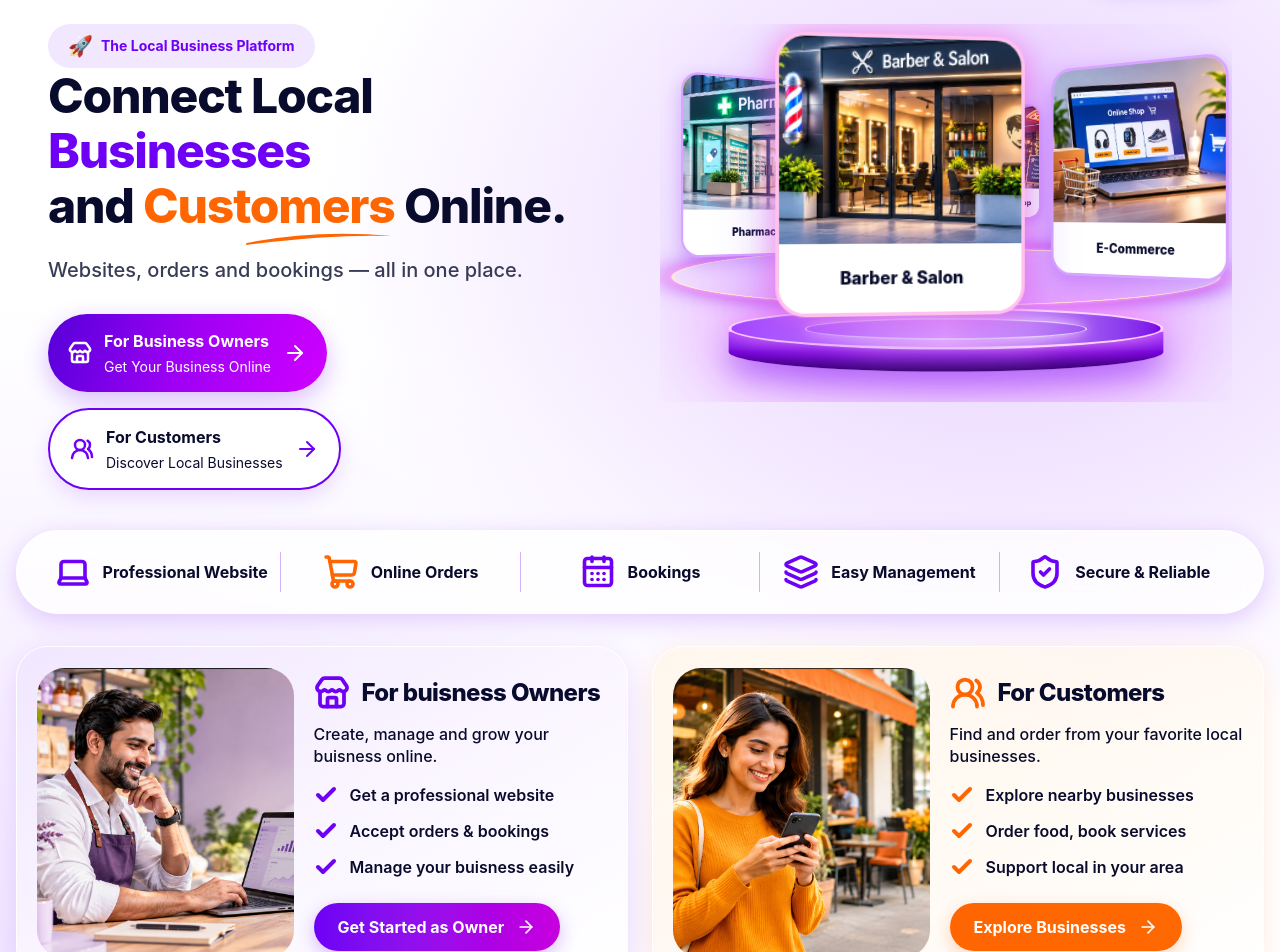
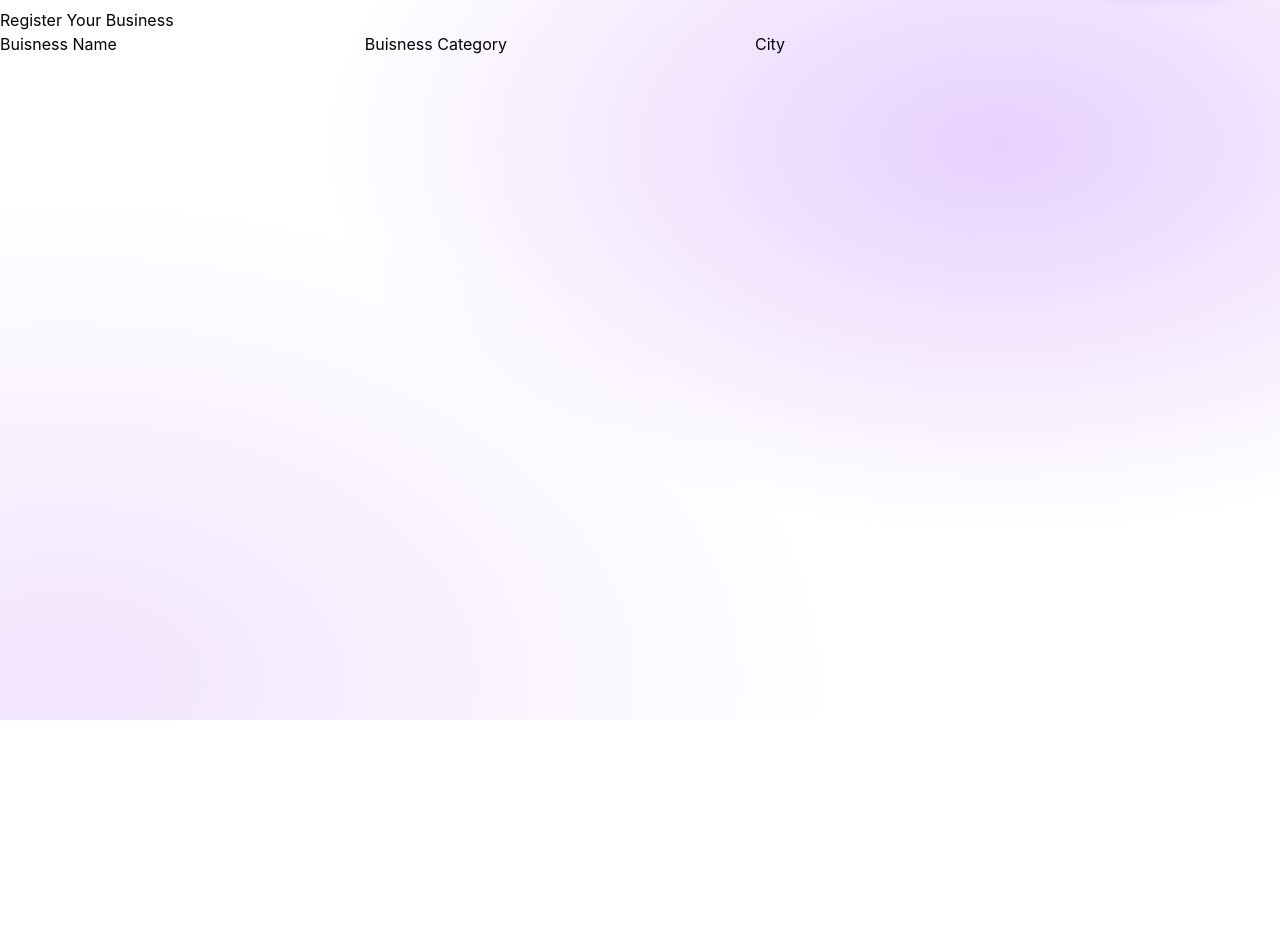
Before and after one commit to Anki241988/Ankive, a React (Vite) app: page /RegisterBuisness in a window 1280 px wide. Shown: the part 80-1032 px from the top of the page. After the commit the page ends 800 px from the top, so only its background shows below. Built offline with nearby package versions, Linux system fonts and the light colour scheme; no server answers.

Commit message:
supabase connected and route created for register buisness

```diff
--- a/package.json
+++ b/package.json
@@ -10,11 +10,13 @@
     "preview": "vite preview"
   },
   "dependencies": {
+    "@supabase/supabase-js": "^2.119.0",
     "@tailwindcss/vite": "^4.3.5",
     "lucide-react": "^1.70.0",
     "motion": "^14.10.1",
     "react": "^19.3.1",
     "react-dom": "^19.3.1",
+    "react-router-dom": "^7.18.5",
     "tailwindcss": "^4.3.5"
   },
   "devDependencies": {
--- a/src/App.jsx
+++ b/src/App.jsx
@@ -1,24 +1,39 @@
-import { useState } from 'react'
+import { supabase } from './lib/supabase'
 
 import Hero from './components/Hero'
 import Navbar from './components/Navbar'
 import FeatureBar from './components/FeatureBar'
 import AudienceSection from './components/AudienceSection'
-
+import RegisterBuisness from './pages/RegisterBuisness'
+import { Routes,Route } from 'react-router-dom'
 
 
 function App() {
-  const [count, setCount] = useState(0)
+
 
   return (
     <>
    <Navbar />
 
-<Hero />
+
+
+
+
+   <Routes>
+
+    <Route path='/RegisterBuisness' element={<RegisterBuisness />}></Route>
+
+
+
+   </Routes>
+
+{/*       <Hero />
 
 <FeatureBar />
 
-   <AudienceSection />
+   <AudienceSection /> */}
+
+
 
     </>
   )
--- a/src/components/BuisnessOwnerCard.jsx
+++ b/src/components/BuisnessOwnerCard.jsx
@@ -1,6 +1,7 @@
 
 import { Store, Check, ArrowRight } from "lucide-react";
 import ownerImage from "../assets/image/shopkeeper.png";
+import { Link } from "react-router-dom";
 
 function BuisnessOwnerCard() {
   return (
@@ -75,8 +76,8 @@ function BuisnessOwnerCard() {
         </ul>
 
         {/* CTA Button */}
-        <a
-          href="#"
+        <Link to='/RegisterBuisness'
+
           className="inline-flex w-fit items-center justify-center gap-3
                      rounded-full bg-gradient-to-r
                      from-ankive-purple to-fuchsia-600
@@ -88,7 +89,7 @@ function BuisnessOwnerCard() {
         >
           Get Started as Owner
           <ArrowRight className="h-5 w-5" />
-        </a>
+        </Link>
       </div>
     </div>
   );
--- /dev/null
+++ b/src/lib/supabase.js
@@ -0,0 +1,10 @@
+import { createClient } from "@supabase/supabase-js";
+const supabaseUrl = import.meta.env.VITE_SUPABASE_URL;
+const supabaseKey = import.meta.env.VITE_SUPABASE_PUBLISHABLE_KEY;
+
+export const supabase = createClient(supabaseUrl, supabaseKey);
+
+
+
+console.log("Supabase URL:", supabaseUrl);
+console.log("Supabase key configured:", Boolean(supabaseKey));
--- a/src/main.jsx
+++ b/src/main.jsx
@@ -2,9 +2,10 @@
 import { createRoot } from 'react-dom/client'
 import './index.css'
 import App from './App.jsx'
+import { BrowserRouter } from 'react-router-dom'
 
 createRoot(document.getElementById('root')).render(
-
+<BrowserRouter>
     <App />
-
+</BrowserRouter>
 )
--- /dev/null
+++ b/src/pages/RegisterBuisness.jsx
@@ -0,0 +1,24 @@
+function RegisterBuisness() {
+  return (
+    <>
+   <h2>Register Your Business</h2>
+
+<form>
+
+<label> Buisness Name</label>
+<input></input>
+
+<label>Buisness Category</label>
+<input></input>
+
+<label>City</label>
+<input></input>
+
+</form>
+
+</>
+
+
+  )
+}
+export default RegisterBuisness
```
Also changed, not shown: 1 other file (tests, documents, lock files or other folders).
